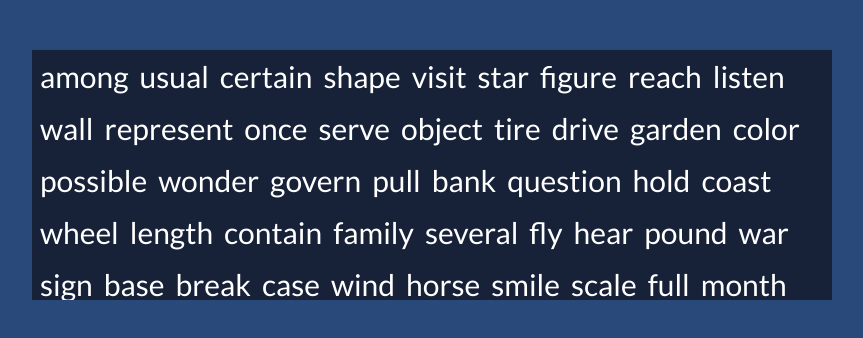
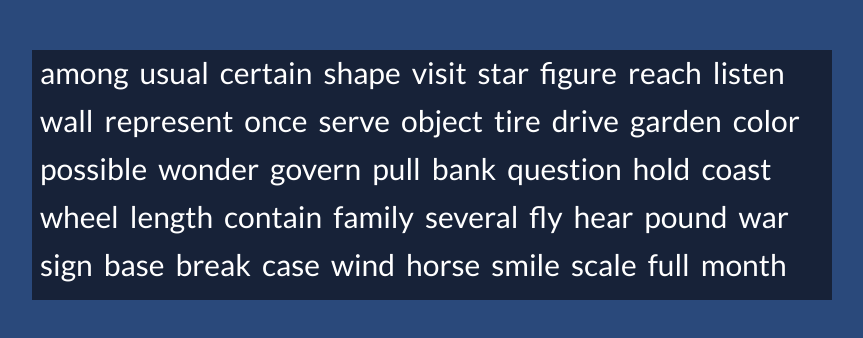
Before and after one commit to paulombcosta/react-typing-game, a React (Create React App) app: page / in a window 1280 px wide. Shown: the top 338 px of the page, without its empty margins (208-1071 px from the left). Built offline with nearby package versions, Linux system fonts and the light colour scheme.

Commit message:
Adding id to words so their position can be fetched on the future

```diff
--- a/src/scenes/Typing/components/TypingBox.js
+++ b/src/scenes/Typing/components/TypingBox.js
@@ -7,8 +7,10 @@ class TypingBox extends Component {
     render() {
         console.log("APP STATE", this.props.appState);
         return(
-            <div className="typing">
-                {this.renderWords()}
+            <div className="container">
+                <div className="typing">
+                    {this.renderWords()}
+                </div>
             </div>
         )
     }
@@ -25,8 +27,10 @@ class TypingBox extends Component {
     }
 
     renderWord({text, status}, key) {
+        let wordId = `word-${key}`;
+        let className = `word this.styleWordByStatus(status)`;
         return (
-            <span key={key} className={this.styleWordByStatus(status)}>{text}</span>
+            <span key={key} className={className} id={wordId}>{text}</span>
         );
     }
 
@@ -42,17 +46,19 @@ class TypingBox extends Component {
     }
 
     renderCurrentWord({text}, currentTypedChars, key) {
+        let wordId = `word-${key}`;
         let charView = [...text].map((char, index) => {
+            let className = `${this.styleCurrentWord(char, currentTypedChars[index])}`;
             return (
                 <span
                     key={index}
-                    className={this.styleCurrentWord(char, currentTypedChars[index])}>
+                    className={className}>
                     {char}
                 </span>
             );
         });
         return (
-            <div key={key} className="currentWord word">
+            <div key={key} className="word" id={wordId}>
                 {charView}
             </div>
         );
--- a/src/scenes/Typing/styles.css
+++ b/src/scenes/Typing/styles.css
@@ -10,7 +10,7 @@
     font-size: 30px;
     float: left;
     color: #FFF;
-    margin: 8px 3px 8px 8px;
+    margin: 4px 3px 8px 8px;
     font-family: 'Lato', sans-serif;
 }
 
```
